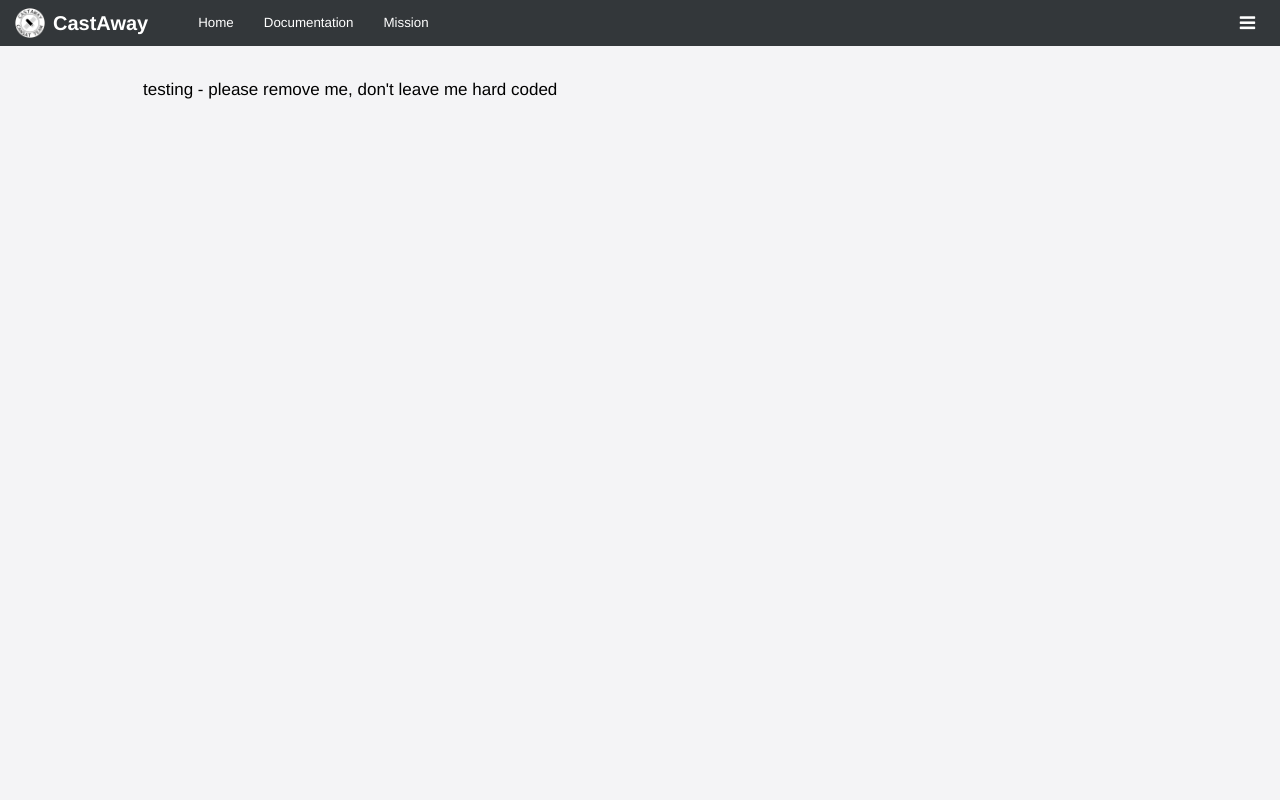
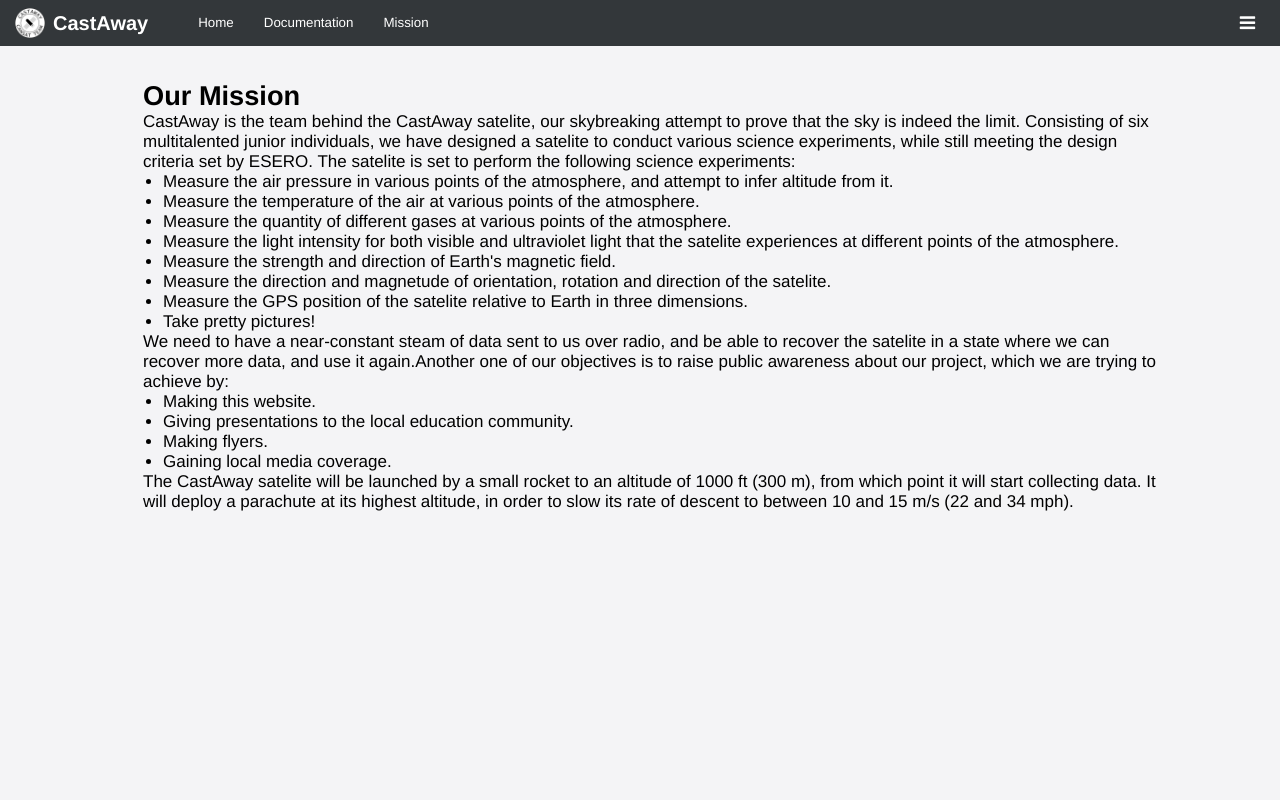
Before and after one commit to snej55/cansat-site, a React (Create React App) app in the folder react-port/: page / in a window 1280 px wide. Both pictures are taken after a click on the button "Mission". Shown: the top 800 px of the page. Built offline with nearby package versions, Linux system fonts and the light colour scheme.

Commit message:
can someone fix credits script

```diff
--- a/react-port/src/App.css
+++ b/react-port/src/App.css
@@ -62,7 +62,14 @@
   cursor: pointer;
 }
 
-div#header > img#CastAway {
+div#header > div#logo {
+  display: flex;
+  flex-direction: row;
+  align-items: center;
+  cursor: pointer;
+}
+
+div#header > div#logo > img#CastAway {
   -webkit-user-drag: none;
   width: 30px;
   height: 30px;
@@ -71,7 +78,7 @@
   transition: 0.3s;
 }
 
-div#header > img#CastAway:hover {
+div#header > div#logo > img#CastAway:hover {
   animation: spin 0.1s infinite linear;
   animation-delay: 2s;
 }
@@ -85,7 +92,7 @@
   }
 }
 
-div#header > h2 {
+div#header > div#logo > h2 {
   font-size: 20px;
   padding: 0 15px 0 8px;
 }
@@ -194,6 +201,10 @@
     color: var(--main-light-grey);
 }
 
+ul, ol {
+  padding-left: 20px;
+}
+
 h1, h2, h3, h4, h5, h6 {
     font-weight: 700;
 }
--- a/react-port/src/App.js
+++ b/react-port/src/App.js
@@ -5,6 +5,7 @@
 import { Home } from './Components/Home';
 import { Docs } from './Components/Docs';
 import { Mission } from './Components/Mission';
+import { Credits } from './Components/Credits';
 
 import { darkModeInnit } from './cookies';
 
@@ -44,7 +45,7 @@
       case "mission":
         return Mission();
       case "credits":
-        return "";
+        return Credits();
       default:
         // return home page as default
         return Home();
@@ -54,8 +55,10 @@
   return (
     <div id="App" style={{backgroundColor: bgColor}}>
       <div id="header" style={{backgroundColor: accentColor}}>
-        <img id="CastAway" src="images/logo128.png" alt="128*128 logo" draggable="false"></img>
-        <h2>CastAway</h2>
+        <div id="logo" onClick={() => {setPage("home")}}>
+          <img id="CastAway" src="images/logo128.png" alt="128*128 logo" draggable="false"></img>
+          <h2>CastAway</h2>
+        </div>
 
         <div id="options">
           <button className="pageButton" onClick={() => {setPage("home")}}>Home</button>
@@ -75,16 +78,13 @@
                 <button onClick={() => {toogleDarkMode(0); document.cookie = "background: 0"}} style={{backgroundColor: "#fff", border: darkMode ? "none" : "2px solid #555a"}}></button>
                 <button onClick={() => {toogleDarkMode(1); document.cookie = "background: 1"}} style={{backgroundColor: "#000", border: darkMode ? "2px solid #ddda" : "none"}}></button>
             </div>
-            <i id="PressOptions" onClick={() => {toogleMenu(0)}}>
+            <i id="PressOptions" onClick={() => {toogleMenu(0); setPage("credits")}}>
                 <a className="menu-item" id="credits">Credits</a>
             </i>
         </div>
       </div>
-      <div id="content" style={{backgroundColor: bgColor, color: textColor}}> {/* else {return("#000")}})}>*/}
-        {/* <p id="main-text"> */}
+      <div id="content" style={{backgroundColor: bgColor, color: textColor}}>
           {getContent()}
-        {/* </p> */}
-        testing - please remove me, don't leave me hard coded
       </div>
       <footer style={{backgroundColor: accentColor}}>
         <div>
--- /dev/null
+++ b/react-port/src/Components/Credits.js
@@ -0,0 +1,5 @@
+export function Credits() {
+    return (
+        <p>credits mate bro</p>
+    )
+}
--- a/react-port/src/Components/Mission.js
+++ b/react-port/src/Components/Mission.js
@@ -1,13 +1,13 @@
 export function Mission() {
     return (
-        <div className="page-content">
-            {/* <h1>Our Mission</h1><br>
-            </br>
+        <div>
+            <h1>Our Mission</h1>{/*<br>*/}
+            {/* </br> */}
             CastAway is the team behind the CastAway satelite, our skybreaking attempt to prove that
             the sky is indeed the limit. Consisting of six multitalented junior individuals, we have
             designed a satelite to conduct various science experiments, while still meeting the design
-            criteria set by ESERO. The satelite is set to perform the following science experiments:<br>
-            <br>
+            criteria set by ESERO. The satelite is set to perform the following science experiments:{/*<br>*/}
+            {/* <br> */}
             <ul>
                 <li>Measure the air pressure in various points of the atmosphere, and attempt to infer
                 altitude from it.</li>
@@ -21,22 +21,22 @@
                 <li>Measure the GPS position of the satelite relative to Earth in three dimensions.</li>
                 <li>Take pretty pictures!</li>
             </ul>
-            </br>
+            {/* </br> */}
             We need to have a near-constant steam of data sent to us over radio, and be able to recover
-            the satelite in a state where we can recover more data, and use it again.<br>
-            </br>
+            the satelite in a state where we can recover more data, and use it again.{/*<br>*/}
+            {/* </br> */}
             Another one of our objectives is to raise public awareness about our project, which we
-            are trying to achieve by:<br></br>
+            are trying to achieve by:{/*<br></br>*/}
             <ul>
                 <li>Making this website.</li>
                 <li>Giving presentations to the local education community.</li>
                 <li>Making flyers.</li>
                 <li>Gaining local media coverage.</li>
             </ul>
-            <br>
+            {/* <br> */}
             The CastAway satelite will be launched by a small rocket to an altitude of 1000 ft (300 m),
             from which point it will start collecting data. It will deploy a parachute at its highest
-            altitude, in order to slow its rate of descent to between 10 and 15 m/s (22 and 34 mph). */}
+            altitude, in order to slow its rate of descent to between 10 and 15 m/s (22 and 34 mph).
         </div>
     )
 }
```
